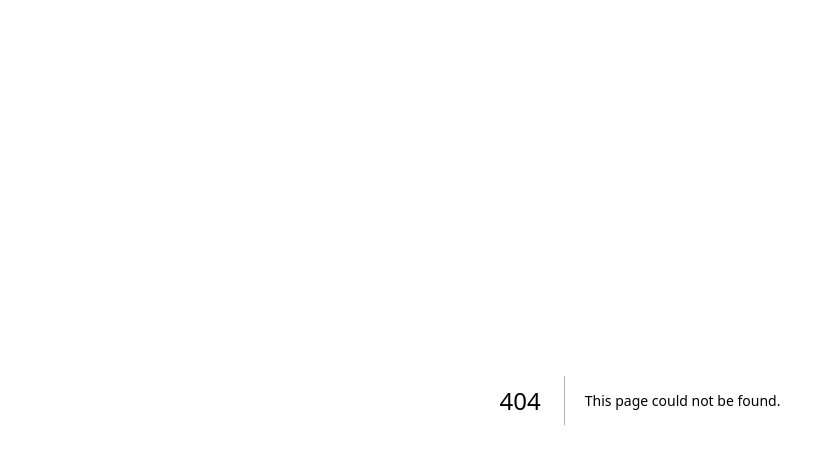
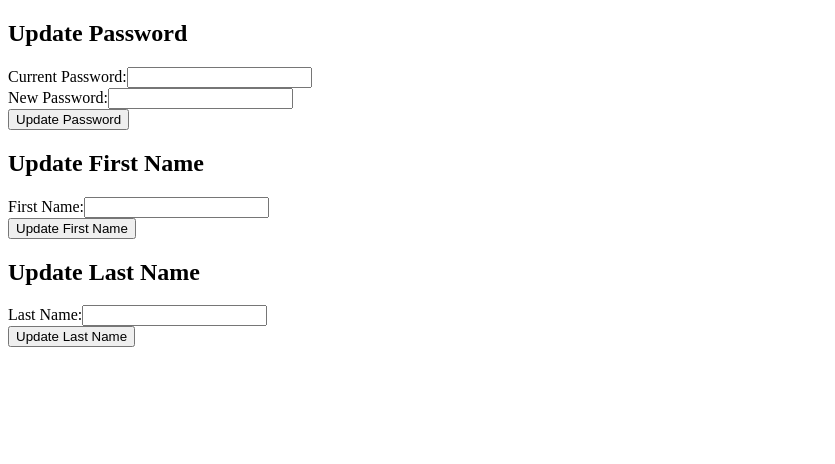
Before and after one commit to suderya0/todo-app, a Next.js app: page /changeInfo in a window 1280 px wide. Before the commit this address had no page. Shown: the top 464 px of the page, without its empty margins (0-835 px from the left). Built offline with nearby package versions, Linux system fonts and the light colour scheme; no server answers.

Commit message:
Change User Information Part Added

```diff
--- /dev/null
+++ b/src/app/changeInfo/page.tsx
@@ -0,0 +1,12 @@
+import { FC } from 'react';
+import { ChangeInfo } from '../components/ChangeInfo'; // Adjust the path as necessary
+
+const ChangeInfoPage: FC = () => {
+  return (
+    <div>
+      <ChangeInfo />
+    </div>
+  );
+};
+
+export default ChangeInfoPage;
--- /dev/null
+++ b/src/app/components/ChangeInfo.tsx
@@ -0,0 +1,138 @@
+'use client';
+
+import { useForm } from 'react-hook-form';
+import { updatePassword, reauthenticateWithCredential, EmailAuthProvider } from 'firebase/auth';
+import { doc, updateDoc } from 'firebase/firestore';
+import { auth, db } from '../firebase';
+import { useRouter } from 'next/navigation';
+import { AuthError } from 'firebase/auth';
+import { useState } from 'react';
+
+type PasswordFormData = {
+  currentPassword: string;
+  newPassword: string;
+};
+
+type NameFormData = {
+  firstName: string;
+};
+
+type SurnameFormData = {
+  lastName: string;
+};
+
+export const ChangeInfo = () => {
+  const { register: registerPassword, handleSubmit: handleSubmitPassword, formState: { errors: passwordErrors } } = useForm<PasswordFormData>();
+  const { register: registerFirstName, handleSubmit: handleSubmitFirstName, formState: { errors: firstNameErrors } } = useForm<NameFormData>();
+  const { register: registerLastName, handleSubmit: handleSubmitLastName, formState: { errors: lastNameErrors } } = useForm<SurnameFormData>();
+
+  const [error, setError] = useState<string | null>(null);
+  const router = useRouter();
+
+  const updatePasswordHandler = async (currentPassword: string, newPassword: string) => {
+    const user = auth.currentUser;
+    if (!user) {
+      alert('User is not authenticated.');
+      return;
+    }
+
+    try {
+      const credential = EmailAuthProvider.credential(user.email!, currentPassword);
+      await reauthenticateWithCredential(user, credential);
+
+      if (newPassword.length >= 8) {
+        await updatePassword(user, newPassword);
+        alert('Password updated successfully.');
+      } else {
+        alert('New password must be at least 8 characters long!');
+      }
+    } catch (error) {
+      const authError = error as AuthError;
+      setError('Failed to update password: ' + authError.message);
+    }
+  };
+
+  const updatePersonalNameInfoHandler = async (firstName: string) => {
+    const user = auth.currentUser;
+    if (!user) {
+      alert('User is not authenticated.');
+      return;
+    }
+
+    try {
+      await updateDoc(doc(db, 'users', user.uid), { firstName });
+      alert('First name updated successfully.');
+    } catch (error) {
+      const authError = error as AuthError;
+      setError('Failed to update first name: ' + authError.message);
+    }
+  };
+
+  const updatePersonalSurnameInfoHandler = async (lastName: string) => {
+    const user = auth.currentUser;
+    if (!user) {
+      alert('User is not authenticated.');
+      return;
+    }
+
+    try {
+      await updateDoc(doc(db, 'users', user.uid), { lastName });
+      alert('Last name updated successfully.');
+    } catch (error) {
+      const authError = error as AuthError;
+      setError('Failed to update last name: ' + authError.message);
+    }
+  };
+
+  const onPasswordSubmit = (data: PasswordFormData) => {
+    updatePasswordHandler(data.currentPassword, data.newPassword);
+  };
+
+  const onPersonalNameInfoSubmit = (data: NameFormData) => {
+    updatePersonalNameInfoHandler(data.firstName);
+  };
+
+  const onPersonalSurnameInfoSubmit = (data: SurnameFormData) => {
+    updatePersonalSurnameInfoHandler(data.lastName);
+  };
+
+  return (
+    <div>
+      <h2>Update Password</h2>
+      {error && <p style={{ color: 'red' }}>{error}</p>}
+      <form onSubmit={handleSubmitPassword(onPasswordSubmit)}>
+        <div>
+          <label>Current Password:</label>
+          <input type="password" {...registerPassword('currentPassword', { required: true })} />
+          {passwordErrors.currentPassword && <p>This field is required</p>}
+        </div>
+        <div>
+          <label>New Password:</label>
+          <input type="password" {...registerPassword('newPassword', { minLength: 8 })} />
+          {passwordErrors.newPassword && <p>Password must be at least 8 characters long</p>}
+        </div>
+        <button type="submit">Update Password</button>
+      </form>
+
+      <h2>Update First Name</h2>
+      <form onSubmit={handleSubmitFirstName(onPersonalNameInfoSubmit)}>
+        <div>
+          <label>First Name:</label>
+          <input type="text" {...registerFirstName('firstName', { required: true })} />
+          {firstNameErrors.firstName && <p>This field is required</p>}
+        </div>
+        <button type="submit">Update First Name</button>
+      </form>
+
+      <h2>Update Last Name</h2>
+      <form onSubmit={handleSubmitLastName(onPersonalSurnameInfoSubmit)}>
+        <div>
+          <label>Last Name:</label>
+          <input type="text" {...registerLastName('lastName', { required: true })} />
+          {lastNameErrors.lastName && <p>This field is required</p>}
+        </div>
+        <button type="submit">Update Last Name</button>
+      </form>
+    </div>
+  );
+};
--- a/src/app/components/SignUp.tsx
+++ b/src/app/components/SignUp.tsx
@@ -15,6 +15,8 @@ type FormData = {
   lastName: string;
   createdDate: Date;
 };
+
+
 export const useSignUp = () => {
   const { register, handleSubmit, formState: { errors } } = useForm<FormData>();
   const router = useRouter();
--- a/src/app/components/Todo.tsx
+++ b/src/app/components/Todo.tsx
@@ -116,6 +116,9 @@ const useTodos = () => {
     router.push('/calender');
   };
 
+  const handleChangeInfoRedirect = () => {
+    router.push("/changeInfo")
+  }
 
 
   return {
@@ -132,6 +135,7 @@ const useTodos = () => {
     handleToggleComplete,
     handleDeleteTodo,
     handleCalenderRedirect,
+    handleChangeInfoRedirect,
   };
 };
 
```
Also changed, not shown: src/app/components/Calender.tsx (+8 -7 lines), src/app/styles/Todos.module.css (+21 -0 lines), src/app/todo/page.tsx (+14 -1 lines).
